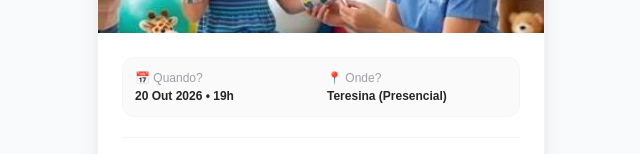
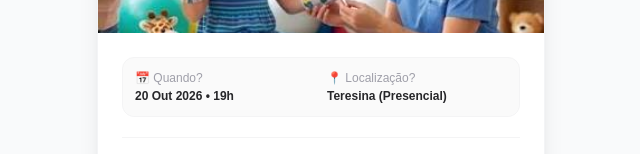
Before and after one commit to ClaudinoFH/sistema-cursos, a Next.js app: page / in a window 1280 px wide. Shown: the part 442-596 px from the top of the page, without its empty margins (319-959 px from the left). Built offline with nearby package versions, Linux system fonts and the light colour scheme.

Commit message:
Fix: correcao no fechamento de tags

```diff
--- a/app/page.tsx
+++ b/app/page.tsx
@@ -49,7 +49,7 @@ export default function Home() {
               <p className="text-zinc-800 font-bold mt-0.5">20 Out 2026 • 19h</p>
             </div>
             <div>
-              <p className="text-zinc-400 font-medium">📍 Onde?</p>
+              <p className="text-zinc-400 font-medium">📍 Localização?</p>
               <p className="text-zinc-800 font-bold mt-0.5">Teresina (Presencial)</p>
             </div>
           </div>
```
